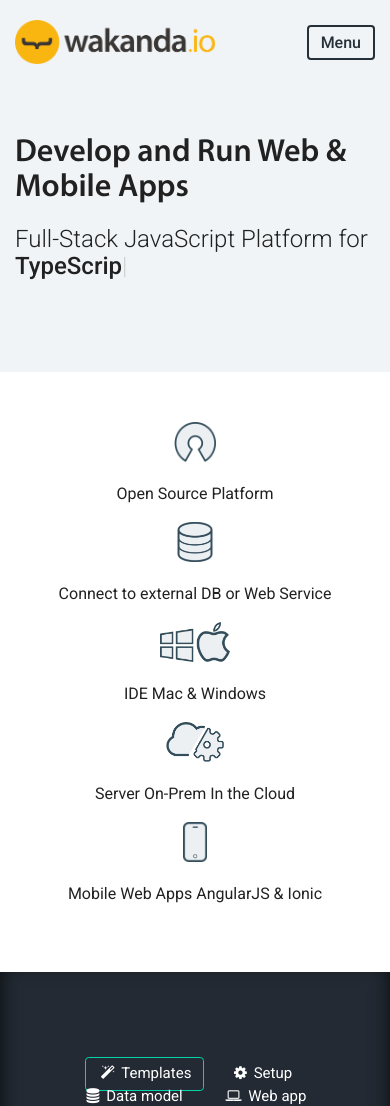
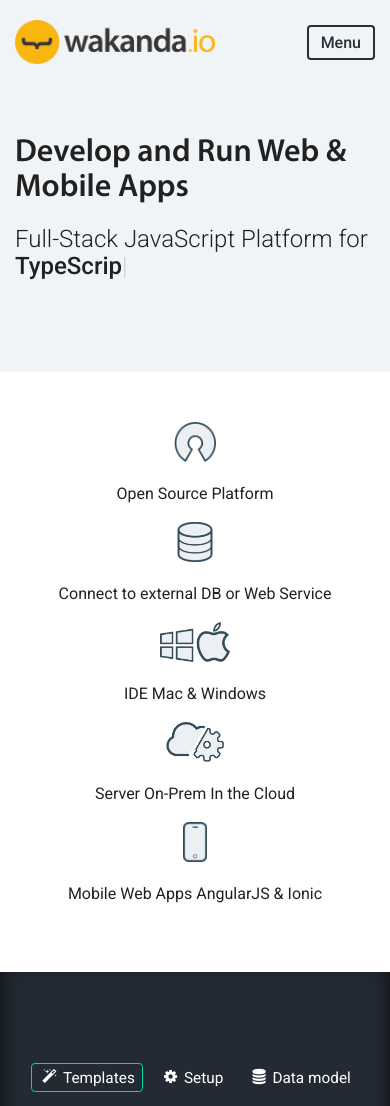
Before and after one commit to Slashtype/wakanda.io, a Jekyll site: the page built from index.html, in a window 390 px wide. Shown: the top 1106 px of the page. Built offline with Jekyll 4.4.1, drawn with Linux system fonts in a browser that asks for light colours; nearby versions of some CDN libraries; some of the changed text lies outside the part shown.

Commit message:
Improve slideshow responsive behavior and look & feel

```diff
--- a/_scss_partials/_slideshow.scss
+++ b/_scss_partials/_slideshow.scss
@@ -3,6 +3,11 @@
     -moz-box-shadow: inset 0px -10px 23px -4px black;
     box-shadow: inset 0px -10px 23px -4px black;
 
+    .container {
+        &, >div {
+            padding:0;
+        }
+    }
     .embed-video {
         position: relative;
         padding-bottom: 56.25%; /* 16:9 */
@@ -27,6 +32,9 @@
     }
     .carousel-indicators, .carousel-caption {
         position: static;
+    }
+    .carousel-caption {
+        padding: 0;
     }
     .carousel-control-prev {
         left: -100px;
@@ -65,7 +73,7 @@
 
     .caption {
         font-family: 'MyriadProSemibold';
-        font-size: 1.5rem;
+        font-size: 1.7rem;
         @media(max-width: 640px){
             font-size: 1rem;
         }
@@ -177,9 +185,8 @@
 
     .slick-dots, ol {
         margin: auto;
-        font-size: 15px;
+        font-size: 1.2rem;
         height: 50px;
-
         li {
         width: auto;
         height: auto;
@@ -206,11 +213,35 @@
         }
 
         &.slick-active span, &.active span {
+
             border: 1px solid $highlighted-color;
             color: $white-color;
         }
         }
-
+        @media (max-width: 480px) {
+            height: 75px;
+            li {
+                font-size: 70%;
+                margin: 0;
+                margin-bottom: 14px;
+                span {
+                    padding: .2em .4em .2em;
+                }
+            }
+        }
+        @media (max-width: 768px) {
+            height: 80px;
+        }
+        @media (max-width: 992px) {
+            li {
+                font-size: 80%;
+                margin: 0 2px;
+                margin-bottom: 10px;
+                span {
+                    padding: .3em .5em .3em;
+                }
+            }
+        }
         li.secondary {
         span {
             font-weight: 100;
--- a/index.html
+++ b/index.html
@@ -66,8 +66,7 @@
 
 <section id="section-slideshow">
     <div class="container">
-        <div class="row">
-            <div class="col-md-8 offset-md-2">
+            <div class="col-md-10 offset-md-1">
               <div id="slideshow" class="carousel slide" data-ride="carousel" data-interval="false">
                 <ol class="carousel-indicators">
                   {% for item in site.data.content.slideshow %}
@@ -82,7 +81,7 @@
                       <div class="embed-video d-block img-fluid">
                         <iframe src="https://player.vimeo.com/video/{{item.video.id}}?title=0&byline=0&portrait=0" frameborder="0" webkitallowfullscreen mozallowfullscreen allowfullscreen></iframe>
                       </div>
-                      <div class="carousel-caption d-none d-md-block">
+                      <div class="carousel-caption">
                         <h3><a href="{{ item.url }}">{{ item.title }}</a></h3>
                       </div>
                   </div>
```
